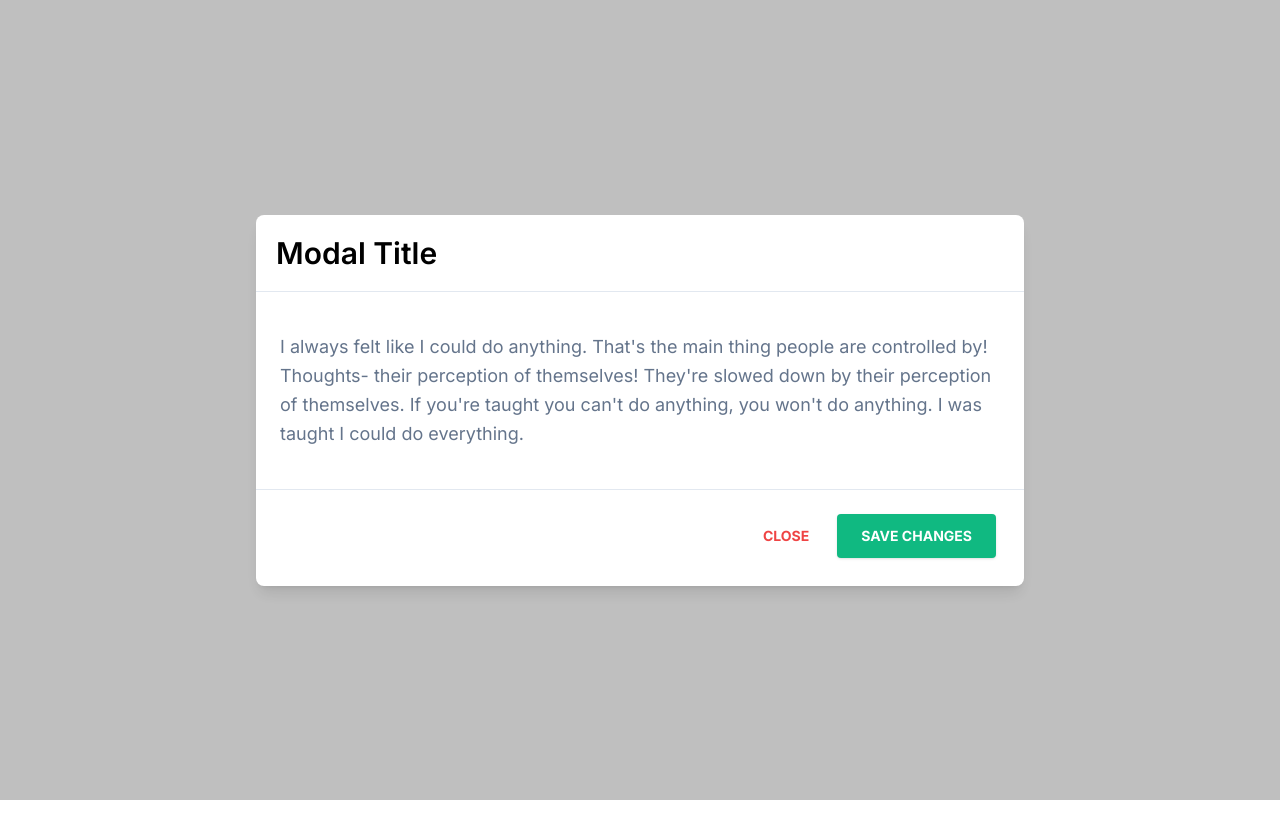
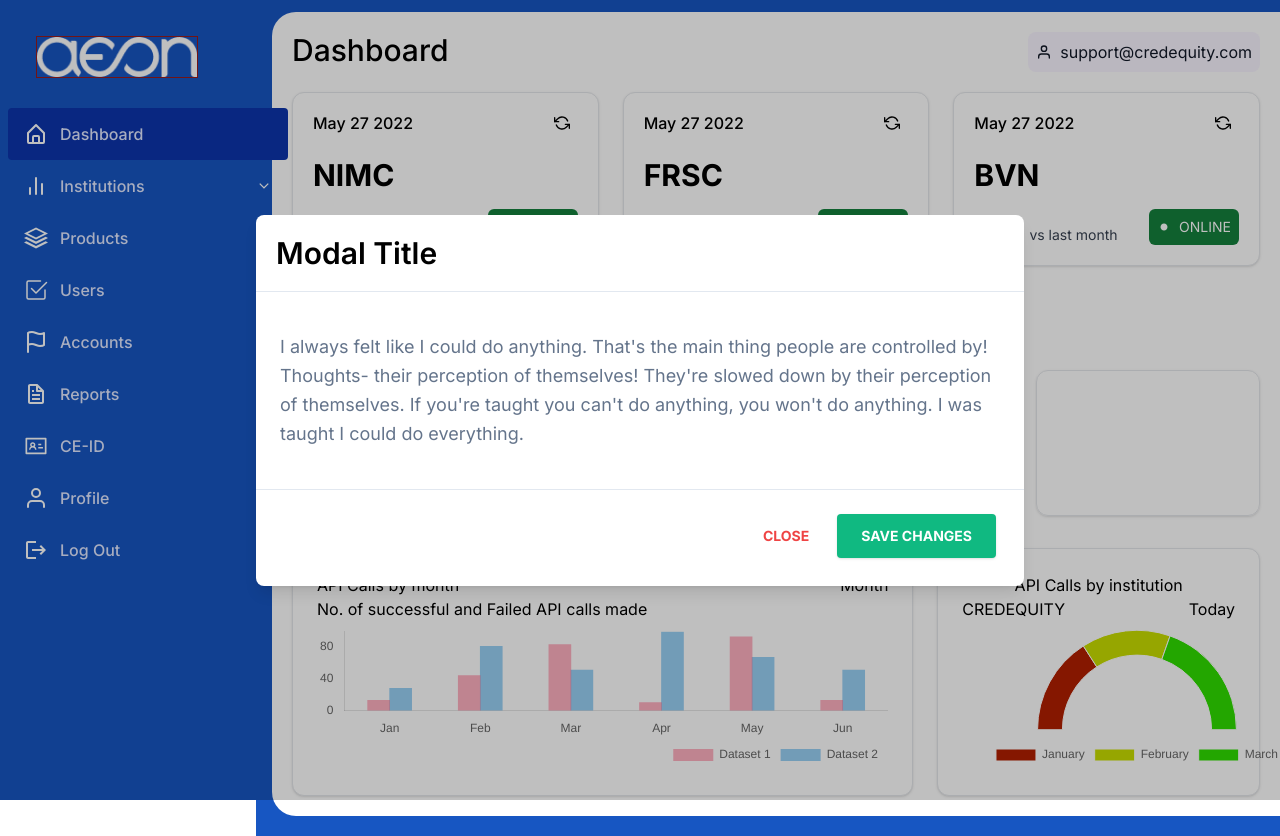
Before and after one commit to tundeiness/aeon_2, a React (Create React App) app: page /layout/dashboard in a window 1280 px wide. Before the commit the page ends 800 px from the top, so only its background shows below. Built offline with nearby package versions, Linux system fonts and the light colour scheme.

Commit message:
add modal

```diff
--- a/src/pages/layout/Layout.jsx
+++ b/src/pages/layout/Layout.jsx
@@ -18,14 +18,14 @@ const Layout = () => {
     <div className="relative flex min-h-screen overflow-hidden outline outline-red-500">
       {activeModal ? (
         <>
-          {/* <Navigation />
-          <Outlet customClick={handleSetModal} /> */}
           <DeleteInstitution />
+          <Navigation />
+          <Outlet />
         </>
       ) : (
         <>
           <Navigation />
-          <Outlet customClick={handleSetModal} />
+          <Outlet />
         </>
       )}
     </div>
```
